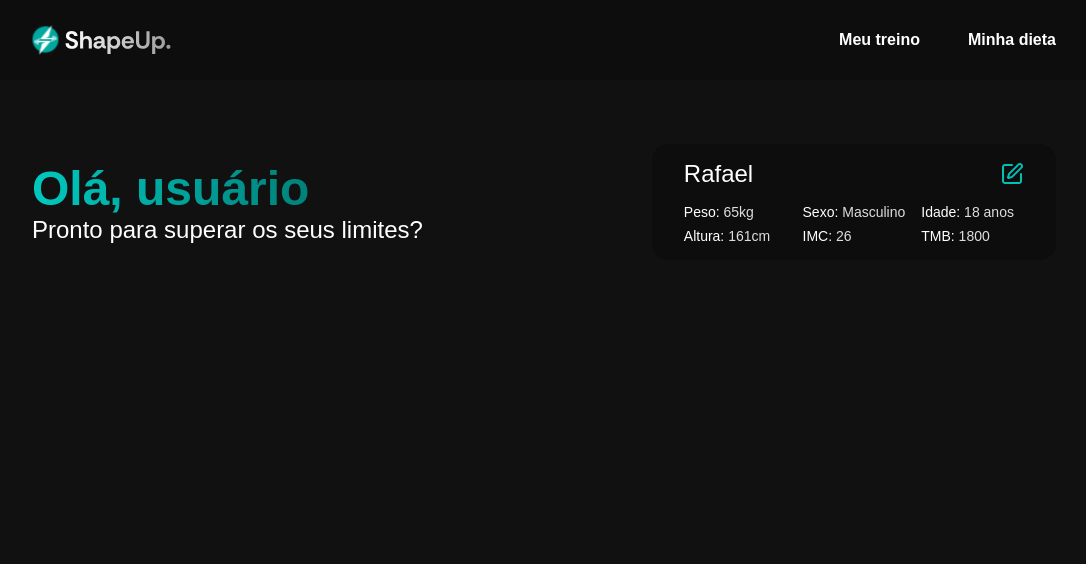
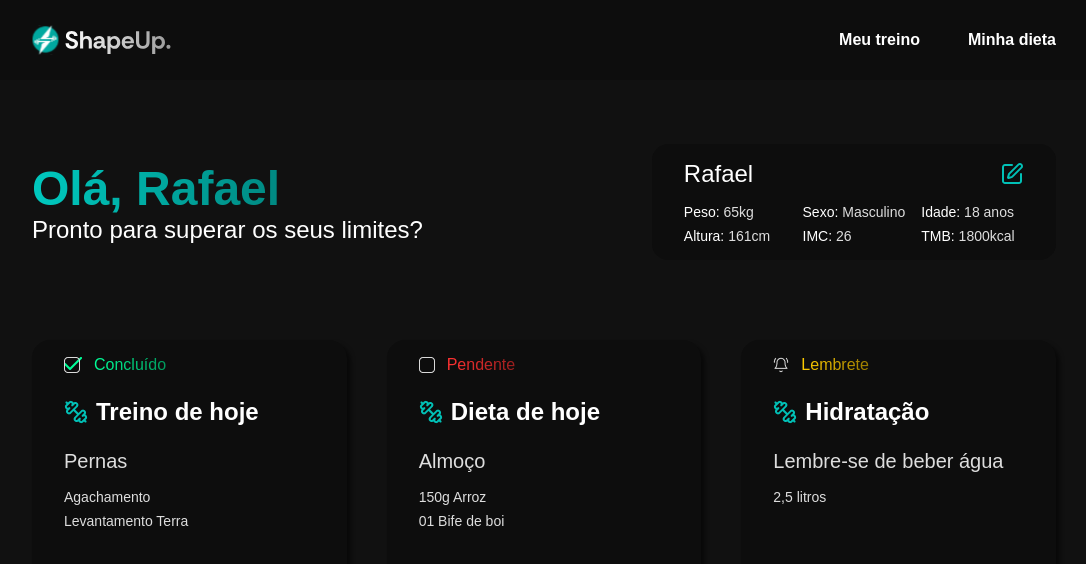
Before and after one commit to rafaeldamacena9304/shapeup, a React (Create React App) app: page /dashboard in a window 1280 px wide. Shown: the top 564 px of the page, without its empty margins (96-1182 px from the left). Built offline with nearby package versions, Linux system fonts and the light colour scheme; a web font is replaced by a local one.

Commit message:
feat: created cardlist

```diff
--- a/src/components/fromDashboard/MainCard/Tag/index.tsx
+++ b/src/components/fromDashboard/MainCard/Tag/index.tsx
@@ -4,6 +4,7 @@ import * as S from "./styles";
 
 import checked from "../../../../assets/images/checked.png";
 import notChecked from "../../../../assets/images/notChecked.png";
+import bell from "../../../../assets/images/bell.png";
 
 export interface TagProps {
   status: "Pendente" | "Concluído" | "Lembrete";
@@ -12,12 +13,27 @@ export interface TagProps {
 export const Tag = (props: TagProps) => {
   const [isChecked, setIsChecked] = useState(false);
 
+  const handleCheckboxClick = () => {
+    if (!isChecked) {
+      setIsChecked(true);
+    }
+  };
+
   return (
     <S.Tag>
-      <S.Checkbox
-        onClick={() => setIsChecked(!isChecked)}
-        src={isChecked ? checked : notChecked}
-      />
+      {props.status === "Lembrete" ? (
+        <img src={bell} alt="" />
+      ) : props.status === "Pendente" ? (
+        <S.Checkbox
+          onClick={handleCheckboxClick}
+          src={isChecked ? checked : notChecked}
+        />
+      ) : props.status === "Concluído" ? (
+        <S.Checkbox src={checked} />
+      ) : (
+        <></>
+      )}
+
       {isChecked ? (
         <S.Content status="Concluído">Concluído</S.Content>
       ) : (
--- a/src/components/fromDashboard/MainCard/Tag/styles.ts
+++ b/src/components/fromDashboard/MainCard/Tag/styles.ts
@@ -5,6 +5,10 @@ export const Tag = styled.div`
   display: flex;
   align-items: center;
   margin-bottom: 24px;
+
+  img{
+    margin-right:12px;
+  }
 `;
 
 export const Content = styled.span<TagProps>`
--- a/src/components/fromDashboard/MainCard/styles.ts
+++ b/src/components/fromDashboard/MainCard/styles.ts
@@ -1,9 +1,9 @@
 import styled from "styled-components";
 
 export const Card = styled.div`
-  background-color: var(--preto);
+  background-color: var(--black);
   border-radius: 18px;
   box-shadow: 4px 4px 4px rgba(0, 0, 0, 0.5);
   padding: 16px 32px;
-  width: 330px;
+  height:380px;
 `;
--- /dev/null
+++ b/src/components/fromDashboard/MainCardList/index.tsx
@@ -0,0 +1,25 @@
+import { CardModel } from "../../../models/CardModel";
+import { MainCard } from "../MainCard";
+import * as S from "./styles";
+
+interface CardListProps {
+  cards: CardModel[];
+}
+
+export const CardList = ({ cards }: CardListProps) => {
+  return (
+    <S.CardList>
+      {cards.map((card) => (
+        <li key={card.title}>
+          <MainCard
+            title={card.title}
+            status={card.status}
+            image={card.image}
+            subType={card.subType}
+            content={card.content}
+          />
+        </li>
+      ))}
+    </S.CardList>
+  );
+};
--- /dev/null
+++ b/src/components/fromDashboard/MainCardList/styles.ts
@@ -0,0 +1,9 @@
+import styled from 'styled-components';
+
+export const CardList = styled.ul`
+    list-style: none;
+    display:grid;
+    grid-template-columns:1fr 1fr 1fr;
+    gap:40px;
+    margin-bottom:64px;
+`
--- a/src/components/fromDashboard/UserCard/index.tsx
+++ b/src/components/fromDashboard/UserCard/index.tsx
@@ -1,10 +1,9 @@
-import { UserModel } from '../../../models/UserModel'
-import * as S from './styles'
-import edit from '../../../assets/images/edit.svg'
+import { UserModel } from "../../../models/UserModel";
+import * as S from "./styles";
+import edit from "../../../assets/images/edit.svg";
 
 export const UserCard = (props: UserModel) => {
-
-    return(
+  return (
     <S.Card>
       <S.Profile>
         <h4>{props.name}</h4>
@@ -27,9 +26,9 @@ export const UserCard = (props: UserModel) => {
           IMC: <S.Value>{props.bmi}</S.Value>
         </S.Item>
         <S.Item>
-                    TMB: <S.Value>{props.bmr}</S.Value>
+          TMB: <S.Value>{props.bmr}kcal</S.Value>
         </S.Item>
       </S.ContentGrid>
     </S.Card>
-    )
-}
+  );
+};
--- a/src/globalStyle.ts
+++ b/src/globalStyle.ts
@@ -48,4 +48,8 @@ export const GlobalStyle = createGlobalStyle`
         align-items: center;
         margin-bottom:80px;
     }
+    .cardList{
+        display:grid;
+        grid-template-columns:1fr 1fr 1fr;
+    }
 `;
--- a/src/pages/Dashboard/index.tsx
+++ b/src/pages/Dashboard/index.tsx
@@ -1,24 +1,59 @@
-import { UserCard } from "../../components/fromDashboard/UserCard"
-import { Header } from "../../components/general/Header"
-import { MainTitle } from "../../components/general/MainTitle"
+import { UserCard } from "../../components/fromDashboard/UserCard";
+import { Header } from "../../components/general/Header";
+import { MainTitle } from "../../components/general/MainTitle";
+import { CardModel } from "../../models/CardModel";
+import dumbbell from '../../assets/images/dumbbell.png'
+import { CardList } from "../../components/fromDashboard/MainCardList";
+
+const cards: CardModel[] = [
+  {
+    status: "Concluído",
+    title:"Treino de hoje",
+    subType:"Pernas",
+    content: ["Agachamento", "Levantamento Terra"],
+    image: dumbbell
+  },
+  {
+    status: "Pendente",
+    title:"Dieta de hoje",
+    subType:"Almoço",
+    content: ["150g Arroz", "01 Bife de boi"],
+    image: dumbbell
+  },
+  {
+    status: "Lembrete",
+    title:"Hidratação",
+    subType:"Lembre-se de beber água",
+    content: ["2,5 litros"],
+    image: dumbbell
+  },
 
 
+];
 
 export const DashboardPage = () => {
-
   return (
     <>
-        <Header/>
+      <Header />
       <div className="container">
         <div className="topContainer">
           <div className="titleContainer">
-                    <MainTitle content="Olá, usuário"  />
+            <MainTitle content="Olá, Rafael" />
             <p className="subTitle">Pronto para superar os seus limites?</p>
           </div>
-                <UserCard id={1} name="Rafael" age={18} height={161} weight={65} gender="Masculino" bmi={26} bmr={1800}  />
+          <UserCard
+            id={1}
+            name="Rafael"
+            age={18}
+            height={161}
+            weight={65}
+            gender="Masculino"
+            bmi={26}
+            bmr={1800}
+          />
         </div>
-
+        <CardList cards={cards} />
       </div>
     </>
-    )
-}
+  );
+};
```
Also changed, not shown: src/components/fromDashboard/UserCard/styles.ts (+28 -28 lines), src/assets/images/bell.png (added). Lines whose indentation alone changed are shown as unchanged.
